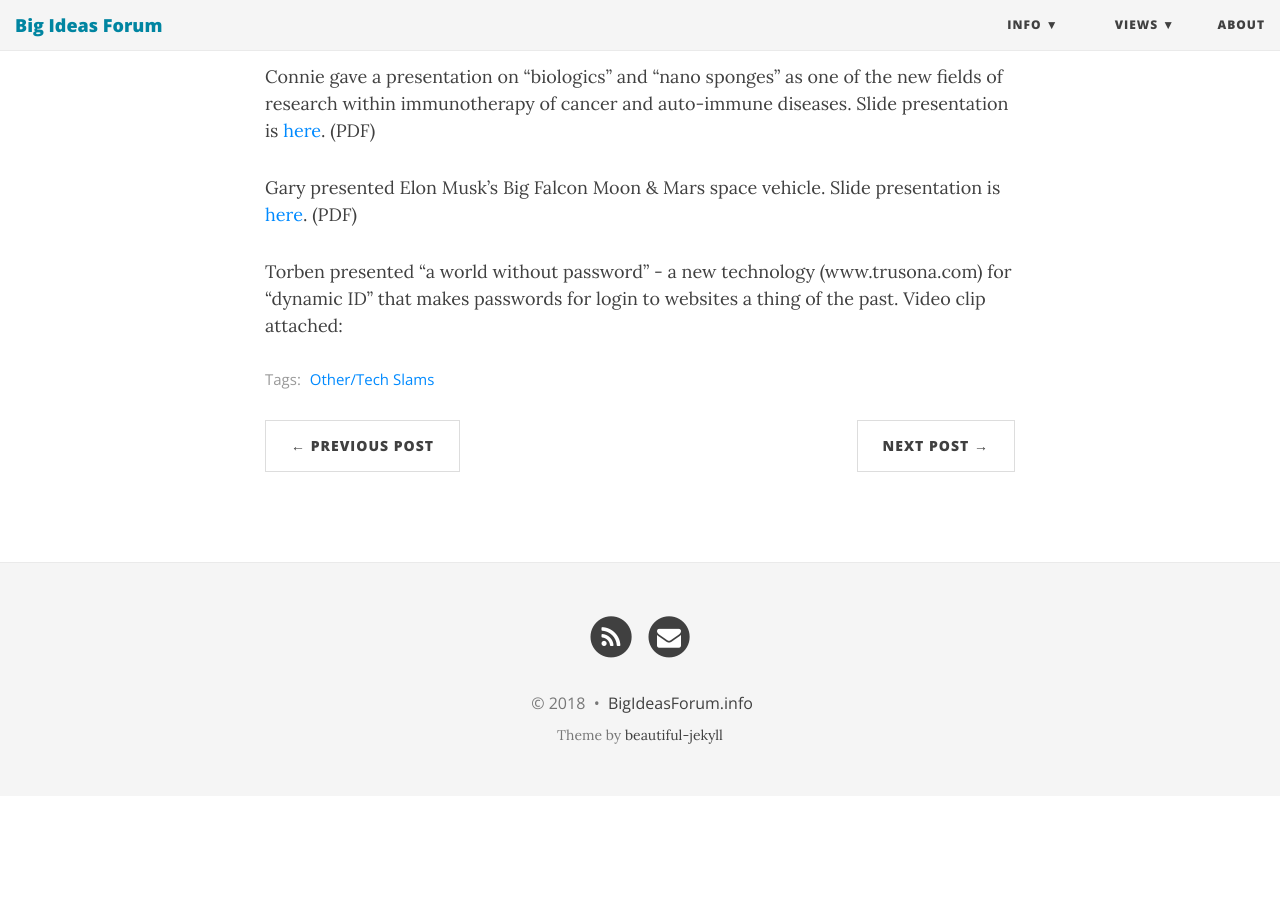
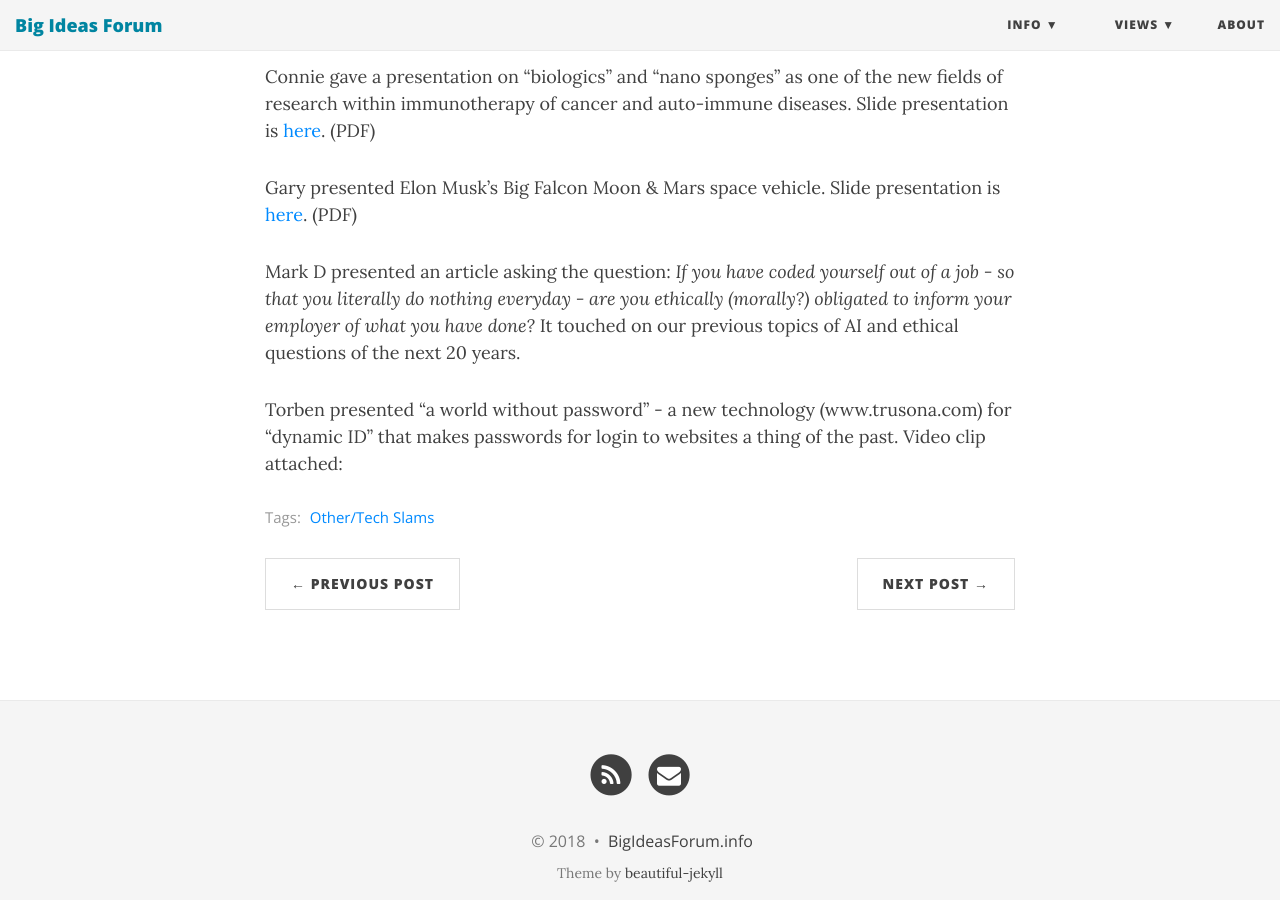
Before and after one commit to BigIdeasForum/bigideasforum.github.io, a Jekyll site: the page built from _posts/2018/2018-10-04-tech-slam5.md, in a window 1280 px wide and 900 px high, scrolled down 1148 px. Built offline with Jekyll 4.4.1, drawn with Linux system fonts in a browser that asks for light colours; nearby versions of some CDN libraries; before the commit the page ends 1944 px from its top, so only the background shows below that.

Commit message:
add more followup

```diff
--- a/_posts/2018/2018-10-04-tech-slam5.md
+++ b/_posts/2018/2018-10-04-tech-slam5.md
@@ -26,4 +26,7 @@ Connie gave a presentation on “biologics” and “nano sponges” as one of t
 
 Gary presented Elon Musk’s Big Falcon Moon & Mars space vehicle. Slide presentation is [here](/assets/present/2018/spacex.pdf). (PDF)
 
+Mark D presented an article asking the question: _If you have coded yourself out of a job - so that you literally do nothing everyday - are you ethically (morally?) obligated to inform your employer of what you have done?_
+It touched on our previous topics of AI and ethical questions of the next 20 years.
+
 Torben presented “a world without password” - a new technology (www.trusona.com) for “dynamic ID” that makes passwords for login to websites a thing of the past. Video clip attached:
```
